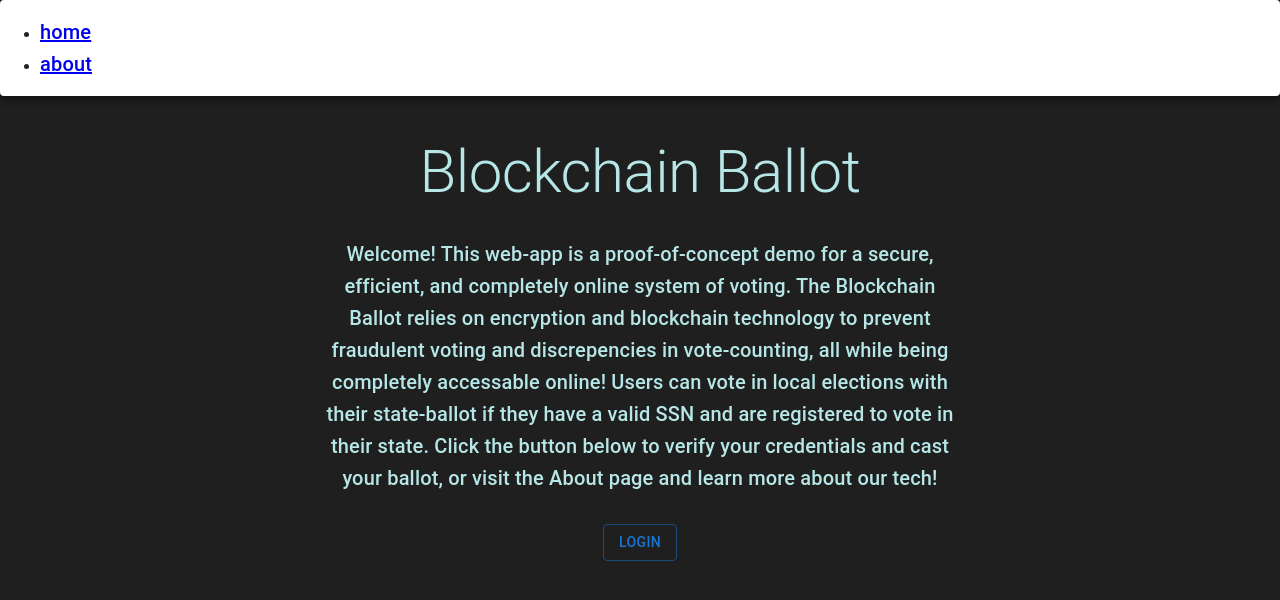
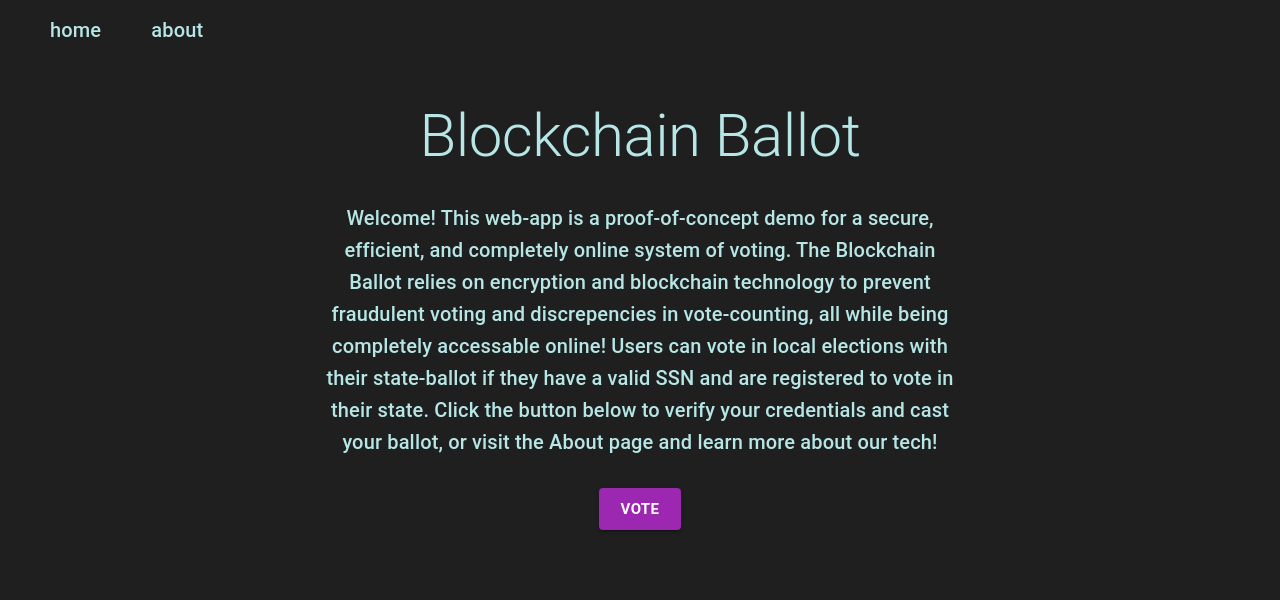
Before and after one commit to nh602/HackCU2022, a React (Create React App) app in the folder frontend/: page / in a window 1280 px wide. Shown: the top 600 px of the page. Built offline with nearby package versions, Linux system fonts and the light colour scheme.

Commit message:
touched up some somponents

```diff
--- a/frontend/src/cmp/Home.js
+++ b/frontend/src/cmp/Home.js
@@ -1,4 +1,4 @@
-import { Typography, Box, Paper } from "@mui/material";
+import { Typography } from "@mui/material";
 // import { useState } from 'react';
 import Login from "./Login";
 
--- a/frontend/src/cmp/Login.js
+++ b/frontend/src/cmp/Login.js
@@ -1,5 +1,5 @@
 import "../css/login.css";
-import { TextField, Typography, Button, Modal, Box, Route } from '@mui/material';
+import { TextField, Button, Modal, Typography, Paper } from '@mui/material';
 import { useState } from "react";
 import UserService from '../services/UserService';
 
@@ -45,8 +45,8 @@ const Login = () => {
         UserService.postLogin(formValues)
             .then((res) => {
                 console.log(res)
-                if (res.success == true) {
-                    window.open("/Ballot");
+                if (res.success === true) {
+                    window.open("/ballot", "_self");
                 }
             })
             .catch((err) => {
@@ -55,48 +55,26 @@ const Login = () => {
     };
 
     const loginDiv = (
-        <Box className="login-div">
+        <Paper className="login-div">
             <div className="modal-header">
-                <Typography variant="h4">Login</Typography>
-                <Typography>Please enter valid voter-registration information.</Typography>
+                <Typography align="center" variant="h6">Please enter your legal name, date of birth, and SSN.</Typography>
             </div>
             <form className="login-form" onSubmit={ handleSubmit } id="login-form">
-                <div className="form-row">
-                    <TextField name="firstname" label="First Name" variant="standard" value={formValues.firstname} onChange={handleInputChange} required />
-                    <TextField name="lastname" label="Last Name" variant="standard" value={formValues.lastname} onChange={handleInputChange} style={{ marginLeft: "10px" }} required />
+                <TextField name="firstname" label="First Name" variant="standard" value={formValues.firstname} onChange={handleInputChange} required />
+                <TextField name="lastname" label="Last Name" variant="standard" value={formValues.lastname} onChange={handleInputChange} required />
+                <TextField name="dob" label=" " type="date" variant="standard" value={formValues.dob} onChange={handleInputChange} required />
+                <TextField name="ssn" type="password" label="SSN" variant="standard" value={formValues.ssn} onChange={handleInputChange} required />
+                <div className="btn-squash">
+                    <Button variant="contained" color="secondary" type="submit" ><strong>Submit</strong></Button>
                 </div>
-
-                <div style={{ height: "90px" }}>
-                    <TextField
-                        id="date"
-                        name="dob"
-                        label="Birth Date"
-                        type="date"
-                        defaultValue="2022-05-03"
-                        sx={{ width: 220 }}
-                        InputLabelProps={{
-                        shrink: true,
-                        }}
-                        style={{ marginTop: "20px", marginBottom: "200px" }}
-                        value={formValues.dob}
-                        onChange={handleInputChange}
-                        required
-                    />
-                </div>
-
-                <div className="form-row">
-                    <TextField name="ssn" type="password" label="Social Security Number" variant="standard" value={formValues.ssn} onChange={handleInputChange} required />
-                </div>
-
-                <Button variant="text" type="submit" style={{ marginTop: "10px" }} >Submit</Button>
-            </form>
-        </Box>
+                </form>
+        </Paper>
     );
 
     return (
         <div>
-            <Button variant="outlined" onClick={handleOpen}>
-                Login
+            <Button color="secondary" variant="contained" onClick={handleOpen} size="large">
+                <strong>Vote</strong>
             </Button>
             <Modal open={open} onClose={handleClose}>
                 { loginDiv }
--- a/frontend/src/cmp/Navbar.js
+++ b/frontend/src/cmp/Navbar.js
@@ -1,36 +1,16 @@
-import { Paper, Box, Typography } from '@mui/material';
+import { Link, Box, Typography } from '@mui/material';
 import '../css/navbar.css';
 
-const NavLink = (props) => {
-
-    return (
-        <li>
-            <a
-                className="nav-link"
-                href={ props.href }
-            >
-                <Typography variant="h6">
-                    { props.text }
-                </Typography>
-            </a>
-        </li>
-    );
-}
 
 const Navbar = () => {
 
     return (
-        <Paper className="nav-paper" elevation={5}>
-            <div className="nav-box">
-                <ul className="left links">
-                    <NavLink href="/" text="home" />
-                    <NavLink href="/about" text="about" />
-                </ul>
-                <ul className="right links">
-
-                </ul>
-            </div>
-        </Paper>
+        <Box className="nav-bar">
+            <Typography variant="h6" color="inherit" className="nav-links">
+                <Link  href="/" variant="inherit" color="inherit" underline="hover">home</Link>
+                <Link  href="/about" variant="inherit" color="inherit" underline="hover">about</Link>
+            </Typography>
+        </Box>
     );
 }
 
```
